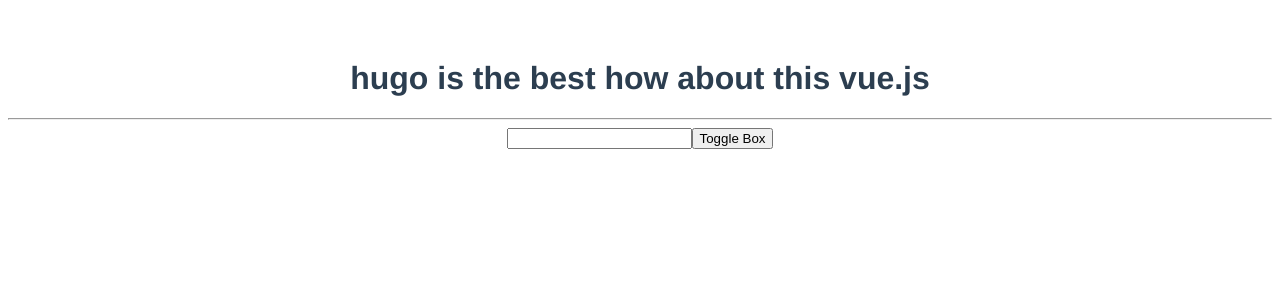
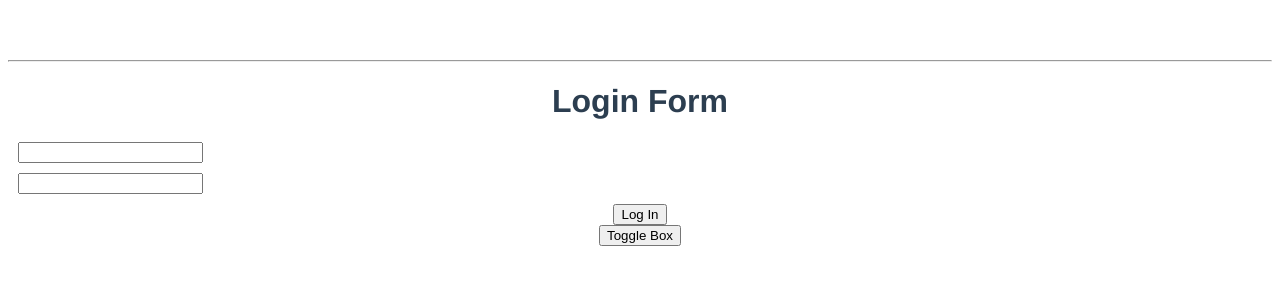
Before and after one commit to Git-push-01/hello-world1, a Vue app: page / in a window 1280 px wide. Shown: the top 300 px of the page. Built offline with nearby package versions, Linux system fonts and the light colour scheme.

Commit message:
log in form with custom reusalbe inputs

```diff
--- a/src/App.vue
+++ b/src/App.vue
@@ -1,24 +1,29 @@
 <template>
 
-  <HelloWorld msg="hugo is the best how about this vue.js"/>
+
   <hr/>
-    <input/>
+  <div class="hello">
+    <LoginForm/>
+
+    </div>
     <button @click="togglebox">Toggle Box</button>
 
   <div v-if="isVisible" class="box"></div>
 </template>
 
 <script>
-import HelloWorld from './components/HelloWorld.vue'
+ import LoginForm from './components/LoginForm.vue'
 
 export default {
 
   name: 'App',
   components: {
-    HelloWorld
+    LoginForm
+
   },
   data: function(){
     return{
+      greeting:"Hello VUE.JS 3.0",
       isVisible: false
     }
 
@@ -27,10 +32,14 @@
   methods:{
     togglebox(){
       this.isVisible = !this.isVisible
+    },
+    greet(){
+      console.log(this.greeting)
     }
 
   }
 }
+
 </script>
 
 <style>
@@ -47,4 +56,21 @@
   height: 200px;
   width: 1000px;
 }
+
+h3 {
+  margin: 40px 0 0;
+}
+ul {
+  list-style-type: none;
+  padding: 0;
+}
+li {
+  display: inline-block;
+  margin: 0 10px;
+}
+a {
+  color: #42b983;
+}
+
+
 </style>
--- /dev/null
+++ b/src/components/LoginForm.vue
@@ -0,0 +1,38 @@
+ <template>
+  <form @submit.prevent= "handleSubmit">
+    <h1>{{title}}</h1>
+    <input type="email" v-model="email">
+    <input type="password" v-model="password">
+    <button>Log In</button>
+  </form>
+</template>
+
+<script>
+
+export default {
+
+  name: 'LoginForm',
+  data(){
+    return{
+      title: "Login Form",
+      email:"",
+      password:""
+    }
+  },
+  methods:{
+    handleSubmit(){
+      console.log(this.email, this.password);
+    }
+  }
+}
+</script>
+<style scoped>
+input{
+  margin: 10px;
+  display: block;
+
+
+}
+
+
+</style>
```
Also changed, not shown: src/components/HelloWorld.vue (+2 -6 lines), src/components/CustomInput.vue (added).
